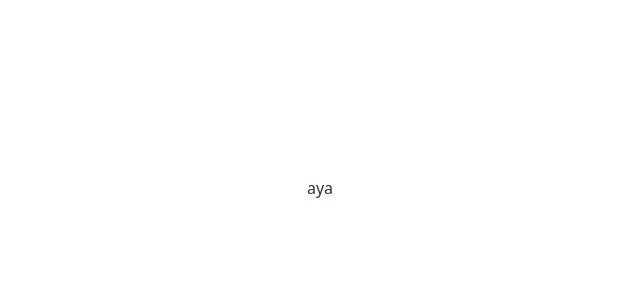
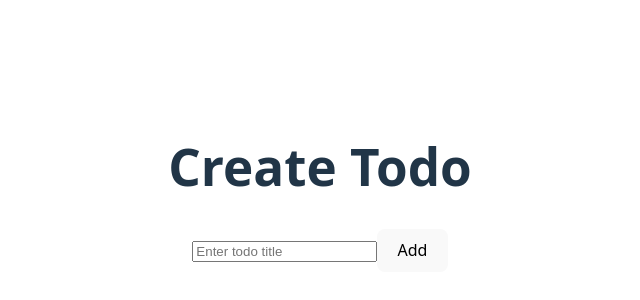
Before and after one commit to ayaosamaramadan/ASP.NET, a React (Vite) app in the folder react/: page / in a window 1280 px wide. Shown: the part 212-512 px from the top of the page, without its empty margins (320-960 px from the left). Built offline with nearby package versions, Linux system fonts and the light colour scheme.

Commit message:
implement create functionality

```diff
--- a/react/src/App.tsx
+++ b/react/src/App.tsx
@@ -1,13 +1,35 @@
-import './App.css'
+import { useState } from "react";
+import "./App.css";
 
 function App() {
+  const [title, setTitle] = useState("");
+
+  const handleSubmit = async (e: React.FormEvent) => {
+    e.preventDefault();
+    if (!title.trim()) return;
+    await fetch("/api/todo", {
+      method: "POST",
+      headers: { "Content-Type": "application/json" },
+      body: JSON.stringify({ title, isComplete: false }),
+    });
+    setTitle("");
+    // Optionally: show a success message or refresh list
+  };
 
   return (
-    <>
-    <p>aya</p>
-
-    </>
-  )
+    <div className="container">
+      <h1>Create Todo</h1>
+      <form onSubmit={handleSubmit}>
+        <input
+          type="text"
+          value={title}
+          onChange={(e) => setTitle(e.target.value)}
+          placeholder="Enter todo title"
+        />
+        <button type="submit">Add</button>
+      </form>
+    </div>
+  );
 }
 
-export default App
+export default App;
```
Also changed, not shown: 16 other files (tests, documents, lock files or other folders).
